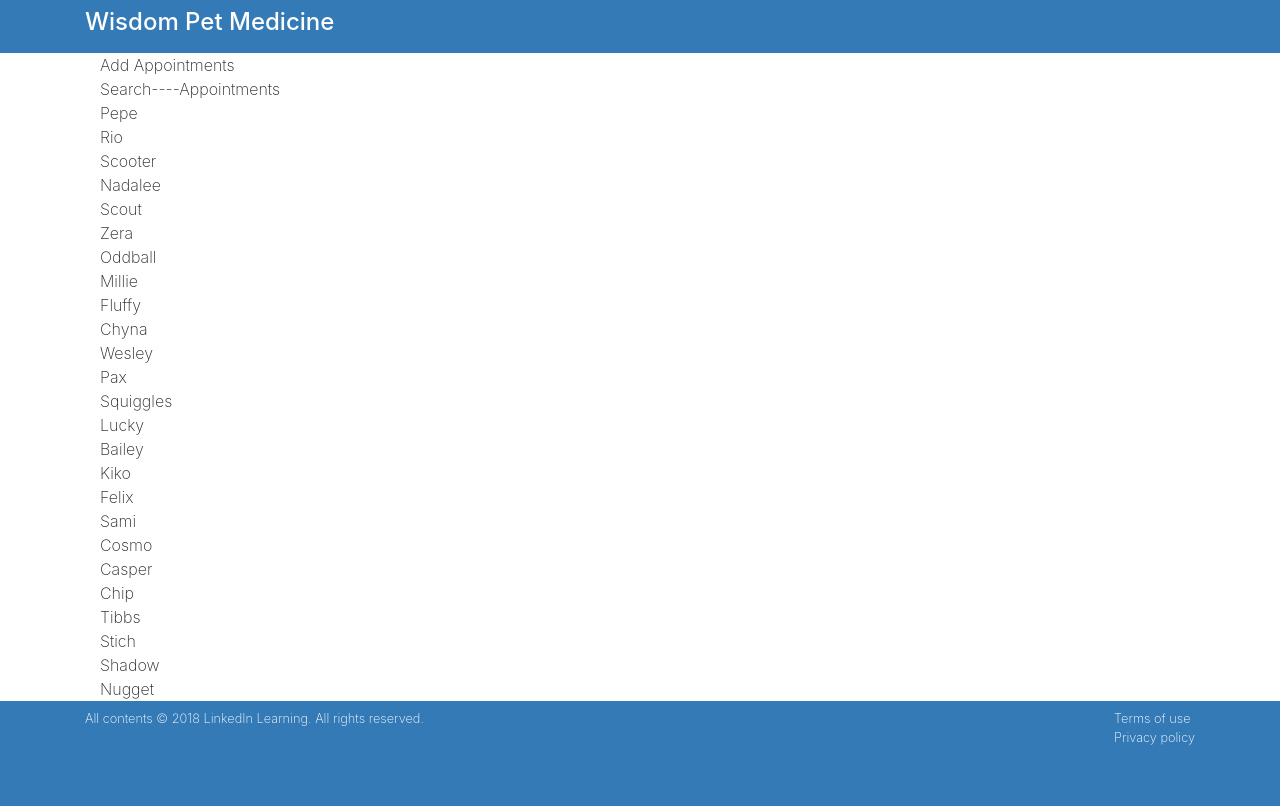
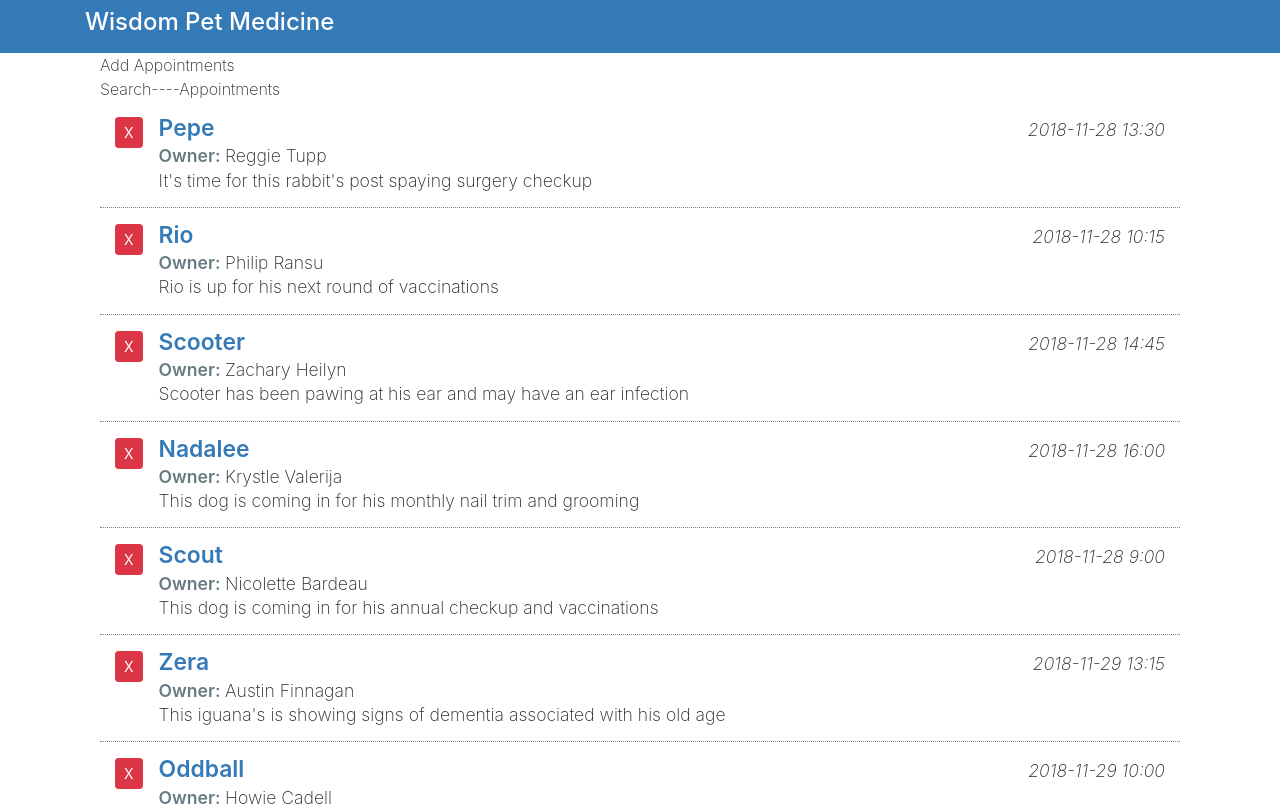
Before and after one commit to ernesthenry/reactinterface, a React (Create React App) app: page / in a window 1280 px wide. Shown: the top 806 px of the page. Built offline with nearby package versions, Linux system fonts and the light colour scheme.

Commit message:
use a render template expression

```diff
--- a/src/components/ListAppointments.js
+++ b/src/components/ListAppointments.js
@@ -3,11 +3,32 @@
 
 class ListAppointments extends Component{
     render(){
-        const listItems = this.props.appointments.map(item => (
-            <div>{item.petName}</div>
+        return (
+            <div className="appointment-list item-list mb-3">
+                {this.props.appointments.map(item => (
 
-          ))
-        return <div>{listItems}</div>
+                    <div className="pet-item col media py-3">
+              <div className="mr-3">
+                <button className="pet-delete btn btn-sm btn-danger">X</button>
+              </div>
+
+              <div className="pet-info media-body">
+                <div className="pet-head d-flex">
+                  <span className="pet-name">{item.petName}</span>
+                  <span className="apt-date ml-auto">{item.aptDate}</span>
+                </div>
+
+                <div className="owner-name">
+                  <span className="label-item">Owner: </span>
+                  <span>{item.ownerName}</span>
+                </div>
+                <div className="apt-notes">{item.aptNotes}</div>
+              </div>
+            </div>
+                ))}
+            </div>
+
+        )
     }
 }
 
--- a/src/css/App.css
+++ b/src/css/App.css
@@ -1,38 +1,45 @@
-.App {
-  text-align: center;
+.add-appointment .card-body {
+  display: none;
 }
 
-.App-logo {
-  height: 40vmin;
-  pointer-events: none;
+.apt-addheading {
+  cursor: pointer;
+  user-select: none;
 }
 
-@media (prefers-reduced-motion: no-preference) {
-  .App-logo {
-    animation: App-logo-spin infinite 20s linear;
-  }
+.appointment-list {
+  font-size: 1.1em;
 }
 
-.App-header {
-  background-color: #282c34;
-  min-height: 100vh;
-  display: flex;
-  flex-direction: column;
-  align-items: center;
-  justify-content: center;
-  font-size: calc(10px + 2vmin);
-  color: white;
+.appointment-list .pet-item {
+  border-bottom: 1px dotted gray;
 }
 
-.App-link {
-  color: #61dafb;
+.appointment-list .pet-item:last-child {
+  border-bottom: none;
 }
 
-@keyframes App-logo-spin {
-  from {
-    transform: rotate(0deg);
-  }
-  to {
-    transform: rotate(360deg);
-  }
+.appointment-list .pet-name {
+  font-weight: 600;
+  color: #337ab7;
+  font-size: 1.3em;
+  line-height: 100%;
 }
+
+.appointment-list .label-item {
+  font-weight: 600;
+  color: #667b82;
+}
+
+.appointment-list .apt-date {
+  font-style: italic;
+}
+
+.appointment-list .apt-notes {
+  line-height: 120%;
+}
+
+.dropdown-item.active,
+.dropdown-item:active {
+  background-color: #a9aeb2;
+}
```
